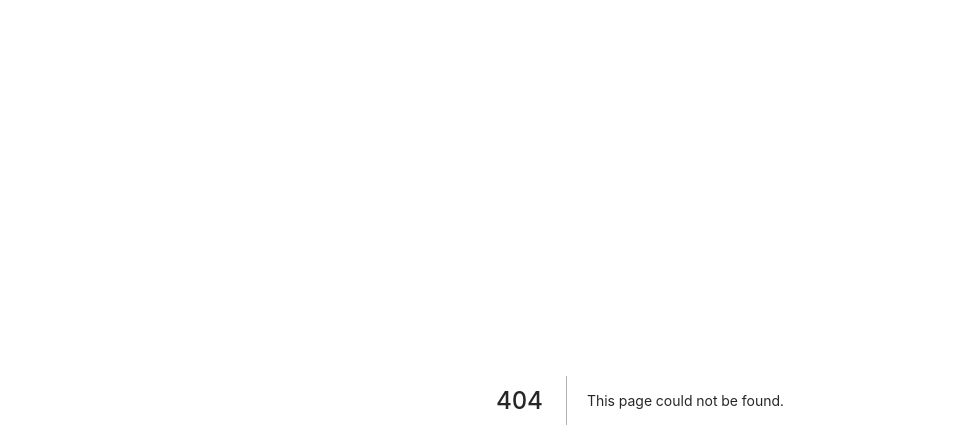
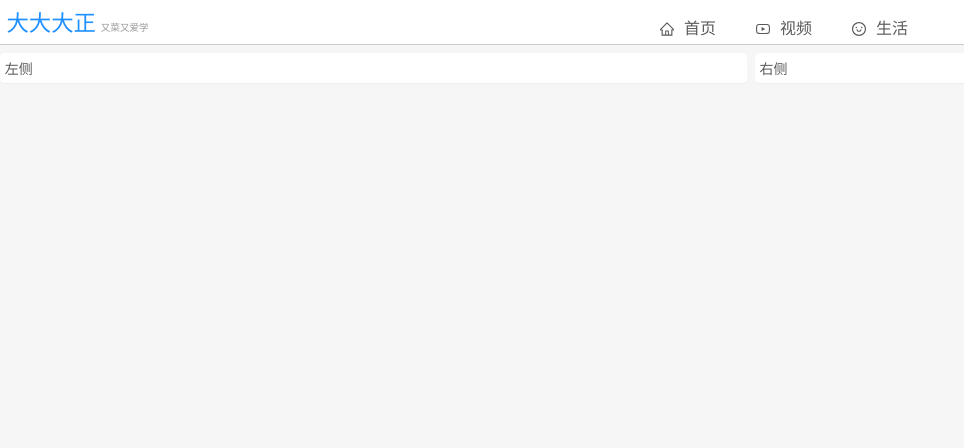
Before and after one commit to DaZheng-coder/react_blog_blog, a Next.js app: page /list in a window 1280 px wide. Before the commit this address had no page. Shown: the top 448 px of the page, without its empty margins (0-964 px from the left). Built offline with nearby package versions, Linux system fonts and the light colour scheme.

Commit message:
制作首页两栏布局

```diff
--- /dev/null
+++ b/pages/api/detailed.js
@@ -0,0 +1,36 @@
+/*
+ * @Author: DaZheng
+ * @Date: 2020-12-01 16:00:49
+ * @LastEditors: g05047
+ * @LastEditTime: 2020-12-01 16:01:30
+ * @Description: file content
+ */
+/* 文章详情页 */
+import Head from 'next/head'
+// import Link from 'next/link'
+import { Row, Col } from 'antd'
+import Header from '../components/Header'
+// import styles from '../styles/Home.module.css'
+
+export default function Detailed() {
+  return (
+    // <div className={styles.container}>
+    <div>
+      <Head>
+        <title>Detailed</title>
+      </Head>
+      <Header />
+      {/* 两栏布局 */}
+      <Row className="comm-main" type="flex" justify="center">
+        {/* 左侧 */}
+        <Col className="comm-left" xs={24} sm={24} md={16} lg={18} xl={14}>
+          左侧
+        </Col>
+        {/* 右侧 */}
+        <Col className="comm-right" xs={0} sm={0} md={7} lg={5} xl={4}>
+          右侧
+        </Col>
+      </Row>
+    </div>
+  )
+}
--- /dev/null
+++ b/pages/list.js
@@ -0,0 +1,36 @@
+/*
+ * @Author: DaZheng
+ * @Date: 2020-12-01 15:58:54
+ * @LastEditors: g05047
+ * @LastEditTime: 2020-12-01 16:00:22
+ * @Description: file content
+ */
+/* 列表页 */
+import Head from 'next/head'
+// import Link from 'next/link'
+import { Row, Col } from 'antd'
+import Header from '../components/Header'
+// import styles from '../styles/Home.module.css'
+
+export default function List () {
+  return (
+    // <div className={styles.container}>
+    <div>
+      <Head>
+        <title>List</title>
+      </Head>
+      <Header />
+      {/* 两栏布局 */}
+      <Row className="comm-main" type="flex" justify="center">
+        {/* 左侧 */}
+        <Col className="comm-left" xs={24} sm={24} md={16} lg={18} xl={14}>
+          左侧
+        </Col>
+        {/* 右侧 */}
+        <Col className="comm-right" xs={0} sm={0} md={7} lg={5} xl={4}>
+          右侧
+        </Col>
+      </Row>
+    </div>
+  )
+}
--- a/static/style/components/header.css
+++ b/static/style/components/header.css
@@ -25,7 +25,7 @@
 }
 
 .ant-menu-item {
-  font-size: .7rem !important;
+  font-size: 1rem !important;
   padding-left: 1rem;
   padding-right: 1rem;
 }
--- a/static/style/pages/comm.css
+++ b/static/style/pages/comm.css
@@ -4,3 +4,20 @@
 body {
   background-color: #f6f6f6;
 }
+
+.comm-left{
+  background-color: #FFF;
+  padding:.3rem;
+  border-radius: .3rem;
+  border-bottom:1px solid #eee;
+}
+.comm-right{
+  background-color: #FFF;
+  margin-left: .5rem;
+  padding:.3rem;
+  border-radius: .3rem;
+  border-bottom:1px solid #eee;
+}
+.comm-main{
+  margin-top: .5rem;
+}
```
Also changed, not shown: pages/index.js (+13 -2 lines).
